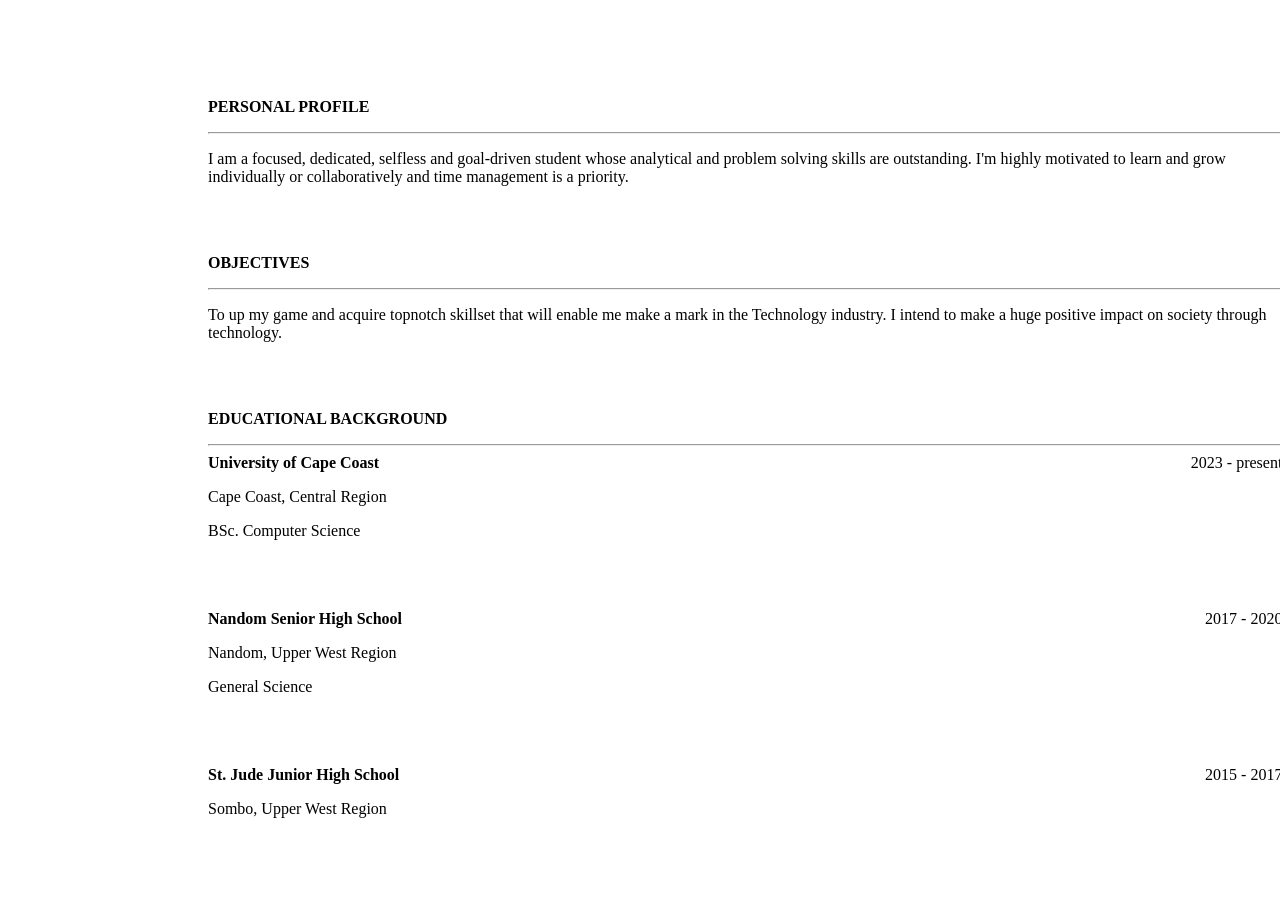
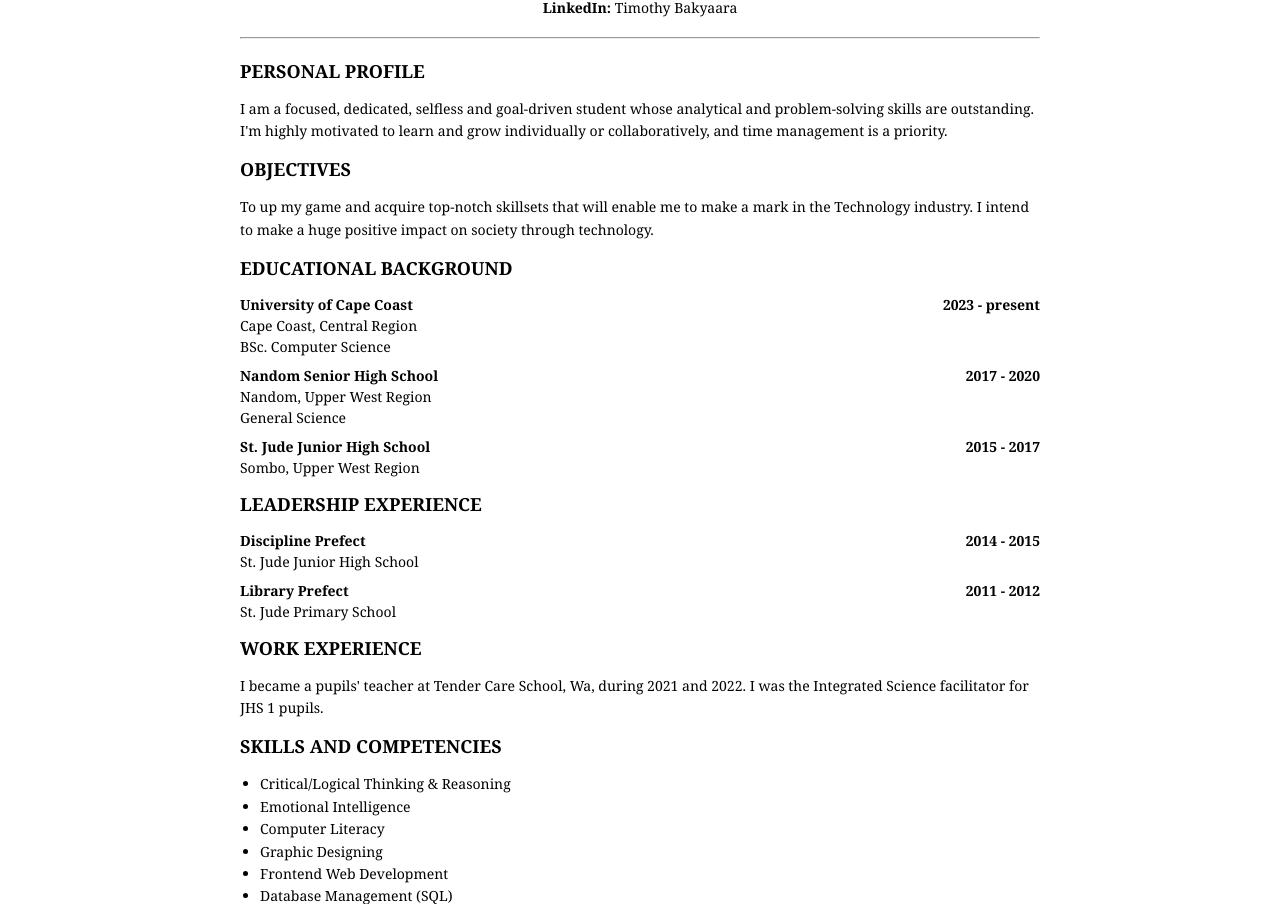
Before and after one commit to Timothy940/my-cv, a plain HTML site: page index.html in a window 1280 px wide. Shown: the part 122-1026 px from the top of the page. Drawn offline with Linux system fonts and the light colour scheme.

Commit message:
Update index.html

```diff
--- a/index.html
+++ b/index.html
@@ -1,105 +1,87 @@
 <!DOCTYPE html>
 <html lang="en">
 <head>
-  <meta charset="UTF-8">
-  <meta name="viewport" content="width=device-width, initial-scale=1.0">
-  <title>MY CV</title>
+  <meta charset="UTF-8" />
+  <meta name="viewport" content="width=device-width, initial-scale=1.0"/>
+  <title>Timothy Bakyaara - CV</title>
+</head>
+<body style="font-family: Cambria, Cochin, Georgia, Times, 'Times New Roman', serif; color: #000; margin: 0; padding: 0;">
 
-  <style>
-    .row-flex {
-      display: flex;
-      justify-content: space-between;
-      width: 85%;
-    }
+  <div style="max-width: 800px; margin: 0 auto; padding: 20px;">
 
-    @media (max-width: 768px) {
-      p[style*="margin-left: 200px"],
-      p[style*="margin-left: 200PX"],
-      hr[style*="margin-left: 200px"],
-      ul[style*="margin-left: 200px"],
-      div[style*="margin-left: 200px"],
-      P[style*="margin-left: 200PX"] {
-        margin-left: 5% !important;
-        width: 90% !important;
-      }
-
-      .row-flex {
-        display: block !important;
-        width: 90% !important;
-      }
-    }
-  </style>
-</head>
-<body>
-  <h1 style="text-align: center;">TIMOTHY BAKYAARA</h1>
-  <p style="text-align: center;">
-    <b>Email:</b> timothybakyaara516@gmail.com &nbsp; | &nbsp;
+    <h1 style="text-align: center; font-size: 28px; margin-bottom: 5px;">TIMOTHY BAKYAARA</h1>
+    <p style="text-align: center; font-size: 14px; margin: 5px 0;">
+      <b>Email:</b> timothybakyaara516@gmail.com <br>
       <b>Telephone:</b> +233 593296078 / +233 504221993 <br>
       <b>LinkedIn:</b> Timothy Bakyaara
     </p>
-  <br><br><br><br>
 
-  <p style="font-weight: bold;margin-left: 200PX;">PERSONAL PROFILE</p>
-  <hr style="margin-left: 200px;width: 85%;">
-  <p style="margin-left: 200px;">I am a focused, dedicated, selfless and goal-driven student whose analytical and problem solving skills are outstanding. I'm highly motivated to learn and grow individually or collaboratively and time management is a priority.</p>
-  <br><br>
+    <hr style="margin: 20px 0;">
 
-  <p style="font-weight: bold;margin-left: 200PX;">OBJECTIVES</p>
-  <hr style="margin-left: 200px;width: 85%;">
-  <p style="margin-left: 200PX;">To up my game and acquire topnotch skillset that will enable me make a mark in the Technology industry. I intend to make a huge positive impact on society through technology.</p>
-  <br><br>
+    <!-- PERSONAL PROFILE -->
+    <h2 style="font-size: 18px;">PERSONAL PROFILE</h2>
+    <p style="font-size: 14px; line-height: 1.6;">
+      I am a focused, dedicated, selfless and goal-driven student whose analytical and problem-solving skills are outstanding. I'm highly motivated to learn and grow individually or collaboratively, and time management is a priority.
+    </p>
 
-  <p style="font-weight: bold;margin-left: 200PX;">EDUCATIONAL BACKGROUND</p>
-  <hr style="margin-left: 200px;width: 85%;">
+    <!-- OBJECTIVES -->
+    <h2 style="font-size: 18px;">OBJECTIVES</h2>
+    <p style="font-size: 14px; line-height: 1.6;">
+      To up my game and acquire top-notch skillsets that will enable me to make a mark in the Technology industry. I intend to make a huge positive impact on society through technology.
+    </p>
 
-  <div class="row-flex" style="margin-left: 200PX;">
-    <b>University of Cape Coast</b>
-    <span>2023 - present</span>
+    <!-- EDUCATIONAL BACKGROUND -->
+    <h2 style="font-size: 18px;">EDUCATIONAL BACKGROUND</h2>
+
+    <div style="margin-bottom: 10px;">
+      <div style="display: flex; justify-content: space-between; font-weight: bold; font-size: 14px;">
+        <span>University of Cape Coast</span><span>2023 - present</span>
       </div>
-  <p style="margin-left: 200px;">Cape Coast, Central Region</p>
-  <p style="margin-left: 200px;">BSc. Computer Science</p>
-  <br><br><br>
+      <p style="margin: 2px 0; font-size: 14px;">Cape Coast, Central Region</p>
+      <p style="margin: 2px 0; font-size: 14px;">BSc. Computer Science</p>
+    </div>
 
-  <div class="row-flex" style="margin-left: 200PX;">
-    <b>Nandom Senior High School</b>
-    <span>2017 - 2020</span>
+    <div style="margin-bottom: 10px;">
+      <div style="display: flex; justify-content: space-between; font-weight: bold; font-size: 14px;">
+        <span>Nandom Senior High School</span><span>2017 - 2020</span>
       </div>
-  <p style="margin-left: 200px;">Nandom, Upper West Region</p>
-  <p style="margin-left: 200px;">General Science</p>
-  <br><br><br>
+      <p style="margin: 2px 0; font-size: 14px;">Nandom, Upper West Region</p>
+      <p style="margin: 2px 0; font-size: 14px;">General Science</p>
+    </div>
 
-  <div class="row-flex" style="margin-left: 200PX;">
-    <b>St. Jude Junior High School</b>
-    <span>2015 - 2017</span>
+    <div style="margin-bottom: 10px;">
+      <div style="display: flex; justify-content: space-between; font-weight: bold; font-size: 14px;">
+        <span>St. Jude Junior High School</span><span>2015 - 2017</span>
       </div>
-  <p style="margin-left: 200px;">Sombo, Upper West Region</p>
-  <br><br><br>
+      <p style="margin: 2px 0; font-size: 14px;">Sombo, Upper West Region</p>
+    </div>
 
-  <p style="font-weight: bold;margin-left: 200PX;">LEADERSHIP EXPERIENCE</p>
-  <hr style="margin-left: 200px;width: 85%;">
+    <!-- LEADERSHIP EXPERIENCE -->
+    <h2 style="font-size: 18px;">LEADERSHIP EXPERIENCE</h2>
 
-  <div class="row-flex" style="margin-left: 200PX;">
-    <b>Discipline Prefect</b>
-    <span>2014 - 2015</span>
+    <div style="margin-bottom: 10px;">
+      <div style="display: flex; justify-content: space-between; font-weight: bold; font-size: 14px;">
+        <span>Discipline Prefect</span><span>2014 - 2015</span>
       </div>
-  <p style="margin-left: 200px;">St. Jude Junior High School</p>
-  <br><br>
+      <p style="margin: 2px 0; font-size: 14px;">St. Jude Junior High School</p>
+    </div>
 
-  <div class="row-flex" style="margin-left: 200PX;">
-    <b>Library Prefect</b>
-    <span>2011 - 2012</span>
+    <div style="margin-bottom: 10px;">
+      <div style="display: flex; justify-content: space-between; font-weight: bold; font-size: 14px;">
+        <span>Library Prefect</span><span>2011 - 2012</span>
       </div>
-  <p style="margin-left: 200px;">St. Jude Primary School</p>
-  <br><br><br>
+      <p style="margin: 2px 0; font-size: 14px;">St. Jude Primary School</p>
+    </div>
 
-  <p style="font-weight: bold;margin-left: 200PX;">WORK EXPERIENCE</p>
-  <hr style="margin-left: 200px;width: 85%;">
-  <p style="margin-left: 200PX;">I became a pupils' teacher at Tender Care School, Wa, within the years of 2021 and 2022. I was the Integrated Science facilitator for JHS 1 pupils.</p>
-  <br><br><br>
+    <!-- WORK EXPERIENCE -->
+    <h2 style="font-size: 18px;">WORK EXPERIENCE</h2>
+    <p style="font-size: 14px; line-height: 1.6;">
+      I became a pupils' teacher at Tender Care School, Wa, during 2021 and 2022. I was the Integrated Science facilitator for JHS 1 pupils.
+    </p>
 
-  <p style="font-weight: bold;margin-left: 200PX;">SKILLS AND COMPETENCIES</p>
-  <hr style="margin-left: 200px;width: 85%;">
-  <ul style="margin-left: 200px;">
+    <!-- SKILLS -->
+    <h2 style="font-size: 18px;">SKILLS AND COMPETENCIES</h2>
+    <ul style="font-size: 14px; line-height: 1.6; padding-left: 20px; margin: 0;">
       <li>Critical/Logical Thinking & Reasoning</li>
       <li>Emotional Intelligence</li>
       <li>Computer Literacy</li>
@@ -110,29 +92,28 @@
       <li>Teamwork & Collaboration</li>
       <li>Effective Communication</li>
     </ul>
-  <br><br><br>
 
-  <p style="font-weight: bold;margin-left: 200PX;">LANGUAGES</p>
-  <hr style="margin-left: 200px;width: 85%;">
-  <ul style="margin-left: 200px;">
+    <!-- LANGUAGES -->
+    <h2 style="font-size: 18px; margin-top: 20px;">LANGUAGES</h2>
+    <ul style="font-size: 14px; line-height: 1.6; padding-left: 20px; margin: 0;">
       <li>English</li>
       <li>Dagaare</li>
       <li>Twi: Basic Level</li>
     </ul>
-  <br><br><br>
 
-  <p style="font-weight: bold;margin-left: 200PX;">REFEREES</p>
-  <hr style="margin-left: 200px;width: 85%;">
+    <!-- REFEREES -->
+    <h2 style="font-size: 18px; margin-top: 20px;">REFEREES</h2>
+    <p style="font-size: 14px; margin: 4px 0;"><b>Mr. Luke Angsoayiri</b></p>
+    <p style="font-size: 14px; margin: 2px 0;">Mathematics Tutor</p>
+    <p style="font-size: 14px; margin: 2px 0;">Nandom SHS</p>
+    <p style="font-size: 14px; margin: 2px 0;"><b>Email:</b> angsoayiriluke5@gmail.com</p>
 
-  <p style="margin-left: 200PX;">Mr. Luke Angsoayiri</p>
-  <p style="margin-left: 200PX;">Mathematics Tutor</p>
-  <p style="margin-left: 200PX;">Nandom SHS</p>
-  <p style="margin-left: 200PX;"><b>Email:</b> angsoayiriluke5@gmail.com</p>
-  <br><br><br>
+    <br>
 
-  <p style="margin-left: 200PX;">Madam Esther Baguri</p>
-  <p style="margin-left: 200PX;">A Teacher at St. James Anglican Basic School, Elmina</p>
-  <p style="margin-left: 200PX;"><b>Email:</b> estherbaguri@gmail.com</p>
+    <p style="font-size: 14px; margin: 4px 0;"><b>Madam Esther Baguri</b></p>
+    <p style="font-size: 14px; margin: 2px 0;">A Teacher at St. James Anglican Basic School, Elmina</p>
+    <p style="font-size: 14px; margin: 2px 0;"><b>Email:</b> estherbaguri@gmail.com</p>
 
+  </div>
 </body>
 </html>
```
Lines whose indentation alone changed are shown as unchanged.
